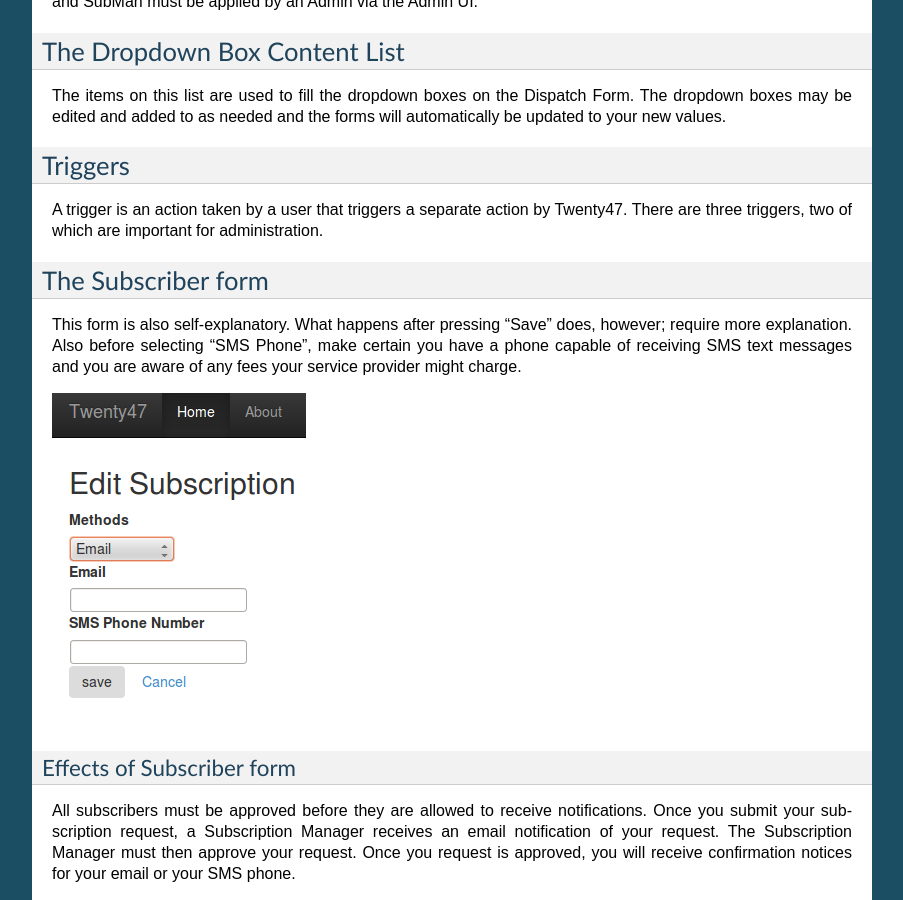
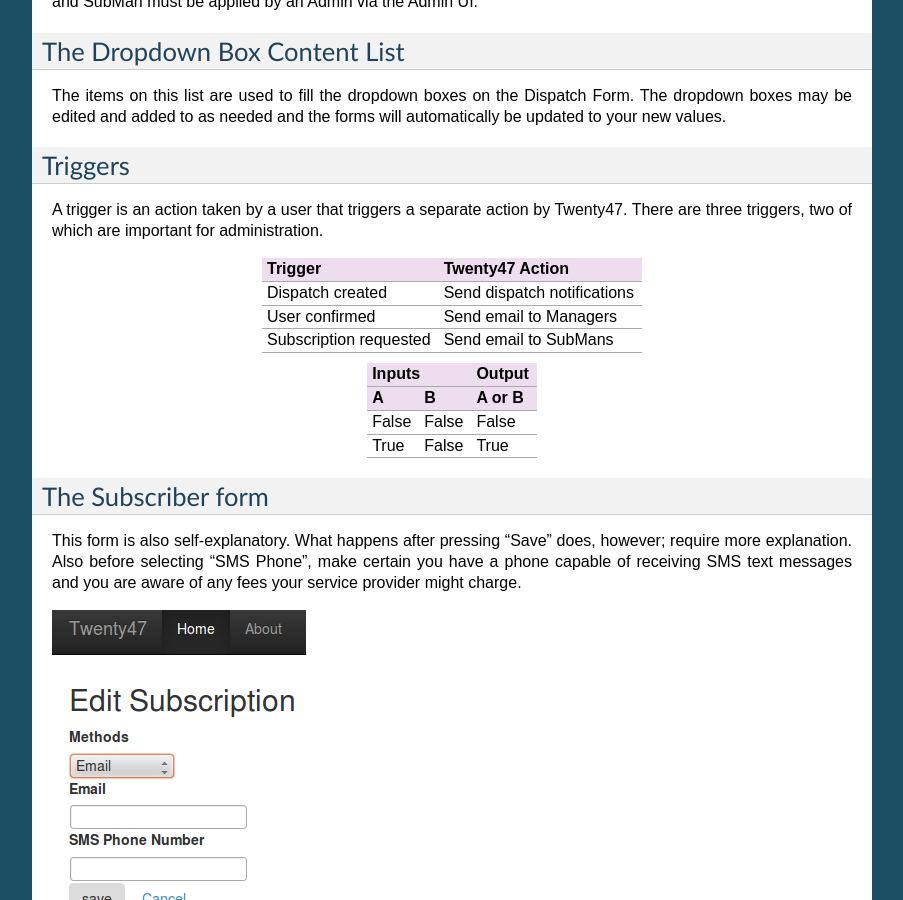
Before and after one commit to gary-dalton/Twenty47, a Sphinx documentation site: the page built from docs/for_admins.rst, in a window 1280 px wide and 900 px high, scrolled down 2039 px. Shown: the whole window, without its empty margins (198-1101 px from the left). Built offline with Sphinx 7.4.7, drawn with Linux system fonts in a browser that asks for light colours.

Commit message:
more on trigger table

```diff
--- a/docs/for_admins.rst
+++ b/docs/for_admins.rst
@@ -71,13 +71,22 @@ A trigger is an action taken by a user that triggers a separate action
 by Twenty47. There are three triggers, two of which are important for
 administration.
 
-=========               =================
+======================  ============================
  Trigger                 Twenty47 Action
-=========               =================
+======================  ============================
 Dispatch created        Send dispatch notifications
 User confirmed          Send email to Managers
 Subscription requested  Send email to SubMans
 ======================  ============================
+
+=====  =====  ======
+   Inputs     Output
+------------  ------
+  A      B    A or B
+=====  =====  ======
+False  False  False
+True   False  True
+=====  =====  ======
 
 
 
```
